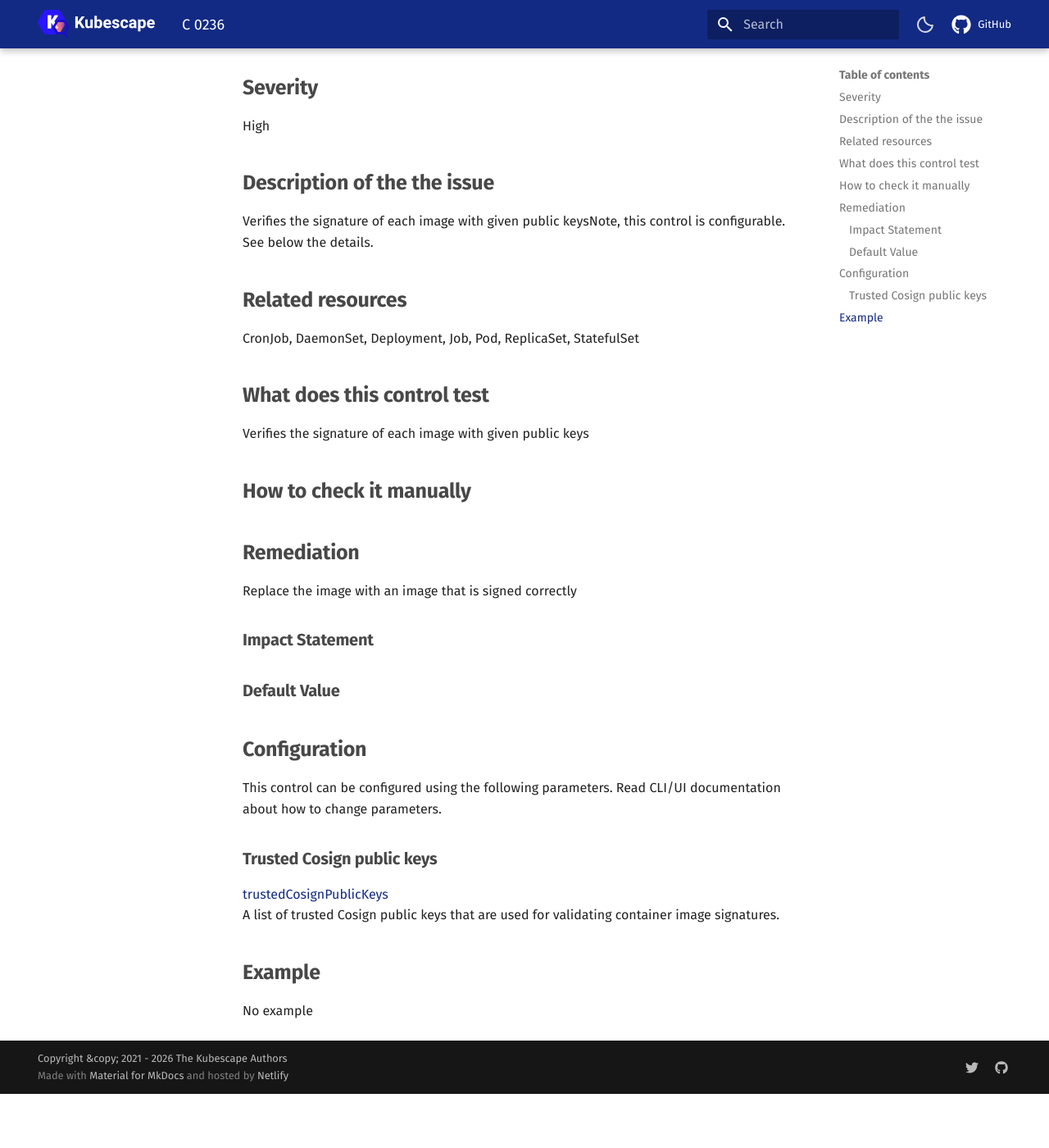
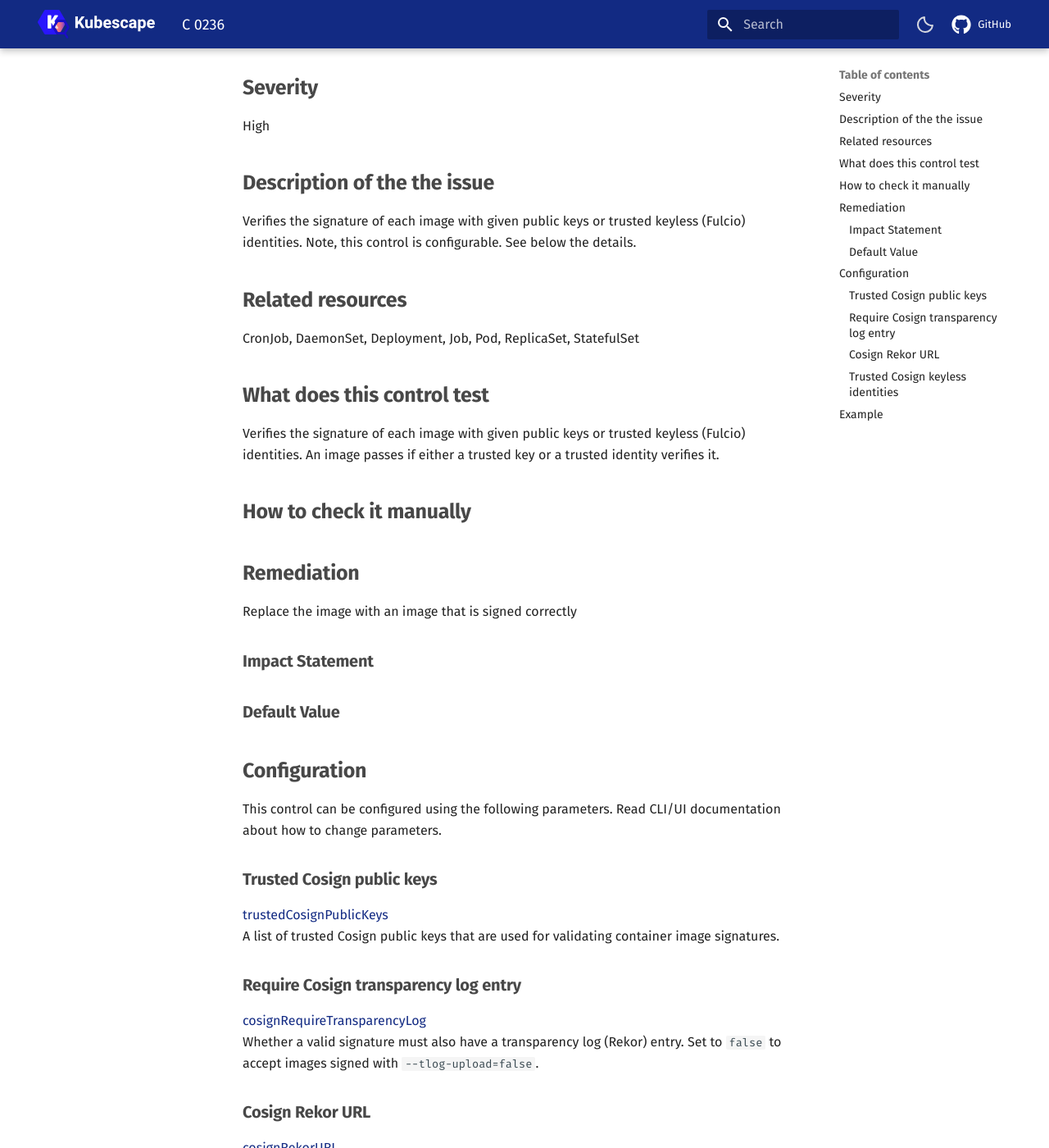
Before and after one commit to kubescape/kubescape.io, an MkDocs documentation site: the page built from docs/docs/controls/c-0236.md, in a window 1280 px wide and 1400 px high, scrolled down 256 px. Shown: the whole window at 82% size. Built offline with MkDocs 1.6.1 and Material for MkDocs 9.7.7, drawn with Linux system fonts in a browser that asks for light colours; comment, search, counter and statistics services are not loaded; before the commit the page ends 1590 px from its top, so only the background shows below that; some of the changed text lies outside the part shown.

Commit message:
docs(c-0236): document cosign transparency log, Rekor URL and keyless inputs
Signed-off-by: Yash Lunawat <yash.lunawat@rtp.vc>

```diff
--- a/docs/docs/controls/c-0236.md
+++ b/docs/docs/controls/c-0236.md
@@ -9,7 +9,7 @@ High
 
 ## Description of the the issue
 
-Verifies the signature of each image with given public keysNote, this control is configurable. See below the details.
+Verifies the signature of each image with given public keys or trusted keyless (Fulcio) identities. Note, this control is configurable. See below the details.
 
 ## Related resources
 
@@ -17,7 +17,7 @@ CronJob, DaemonSet, Deployment, Job, Pod, ReplicaSet, StatefulSet
 
 ## What does this control test
 
-Verifies the signature of each image with given public keys
+Verifies the signature of each image with given public keys or trusted keyless (Fulcio) identities. An image passes if either a trusted key or a trusted identity verifies it.
 
 ## How to check it manually
 
@@ -38,6 +38,21 @@ This control can be configured using the following parameters. Read CLI/UI docum
 [trustedCosignPublicKeys](../frameworks-and-controls/configuring-controls.md#trustedcosignpublickeys)
 A list of trusted Cosign public keys that are used for validating container image signatures.
 
+### Require Cosign transparency log entry
+
+[cosignRequireTransparencyLog](../frameworks-and-controls/configuring-controls.md#cosignrequiretransparencylog)
+Whether a valid signature must also have a transparency log (Rekor) entry. Set to `false` to accept images signed with `--tlog-upload=false`.
+
+### Cosign Rekor URL
+
+[cosignRekorURL](../frameworks-and-controls/configuring-controls.md#cosignrekorurl)
+URL of the Rekor transparency log used to look up signatures that have no Rekor bundle.
+
+### Trusted Cosign keyless identities
+
+[trustedCosignIdentities](../frameworks-and-controls/configuring-controls.md#trustedcosignidentities)
+Keyless (Fulcio) signers to trust, each an OIDC issuer regular expression and a certificate identity regular expression.
+
 ## Example
 
 No example
```
Also changed, not shown: docs/docs/frameworks-and-controls/configuring-controls.md (+24 -0 lines).
